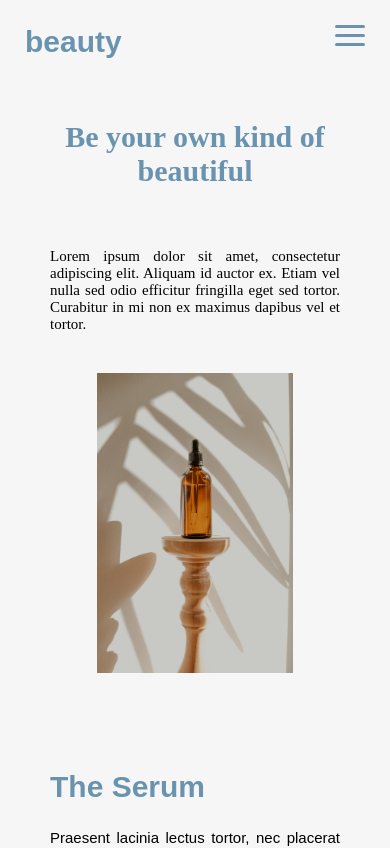
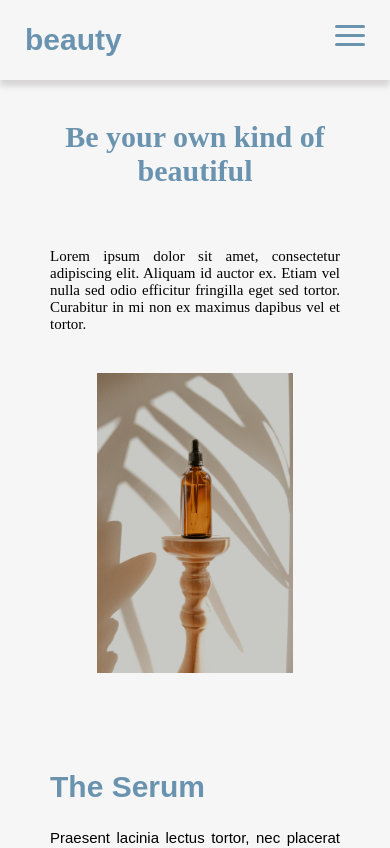
Before and after one commit to jessifee/Beauty-LP, a React (Create React App) app: page / in a window 390 px wide. Shown: the top 848 px of the page. Built offline with nearby package versions, Linux system fonts and the light colour scheme; a web font is replaced by a local one.

Commit message:
optimized design

```diff
--- a/src/Components/Navbar.css
+++ b/src/Components/Navbar.css
@@ -9,6 +9,7 @@
   position: sticky;
   top: 0;
   z-index: 100;
+  box-shadow: 0px 6px 6px 0px #d6d4d4;
 }
 
 .nav {
@@ -84,7 +85,7 @@
 
   .beauty {
     position: absolute;
-    top: 25px;
+    top: 23px;
     left: 25px;
   }
 
```
